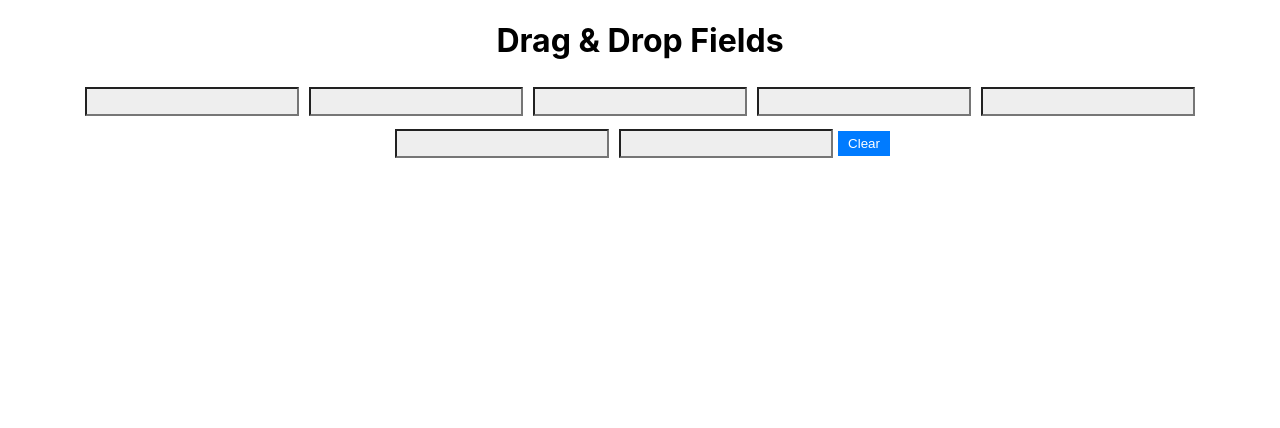
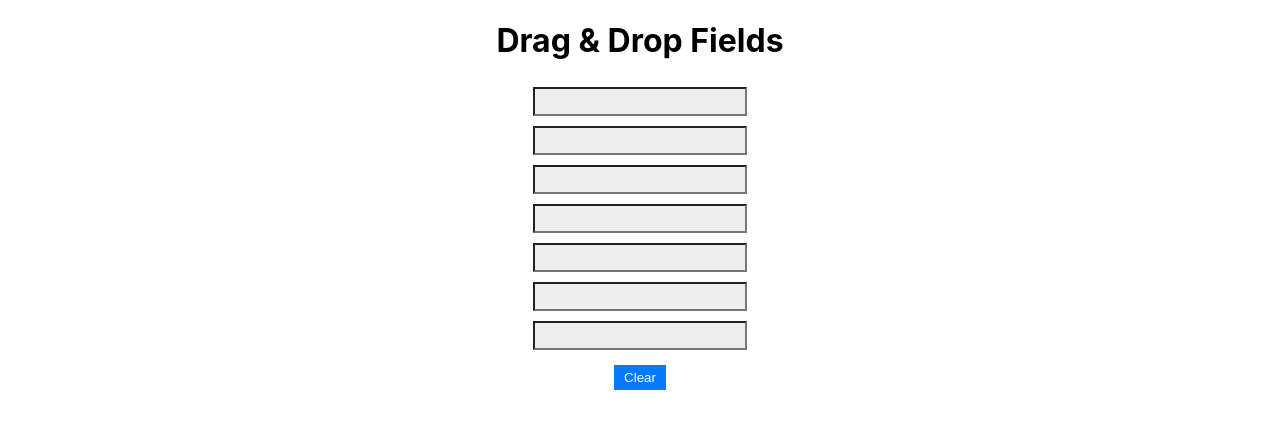
Before and after one commit to HrushikeshKhandale/Drag-and-Drop-functionality, a React (Create React App) app: page / in a window 1280 px wide. Shown: the top 428 px of the page. Built offline with nearby package versions, Linux system fonts and the light colour scheme.

Commit message:
Added styling to fields

```diff
--- a/src/App.js
+++ b/src/App.js
@@ -25,7 +25,7 @@ function App() {
   };
 
   return (
-    <div style={{ textAlign: "center" }}>
+    <div style={{ display: "flex", flexDirection: "column", alignItems: "center" }}>
       <h1>Drag & Drop Fields</h1>
       {inputs.map((input, index) => (
         <input
```
